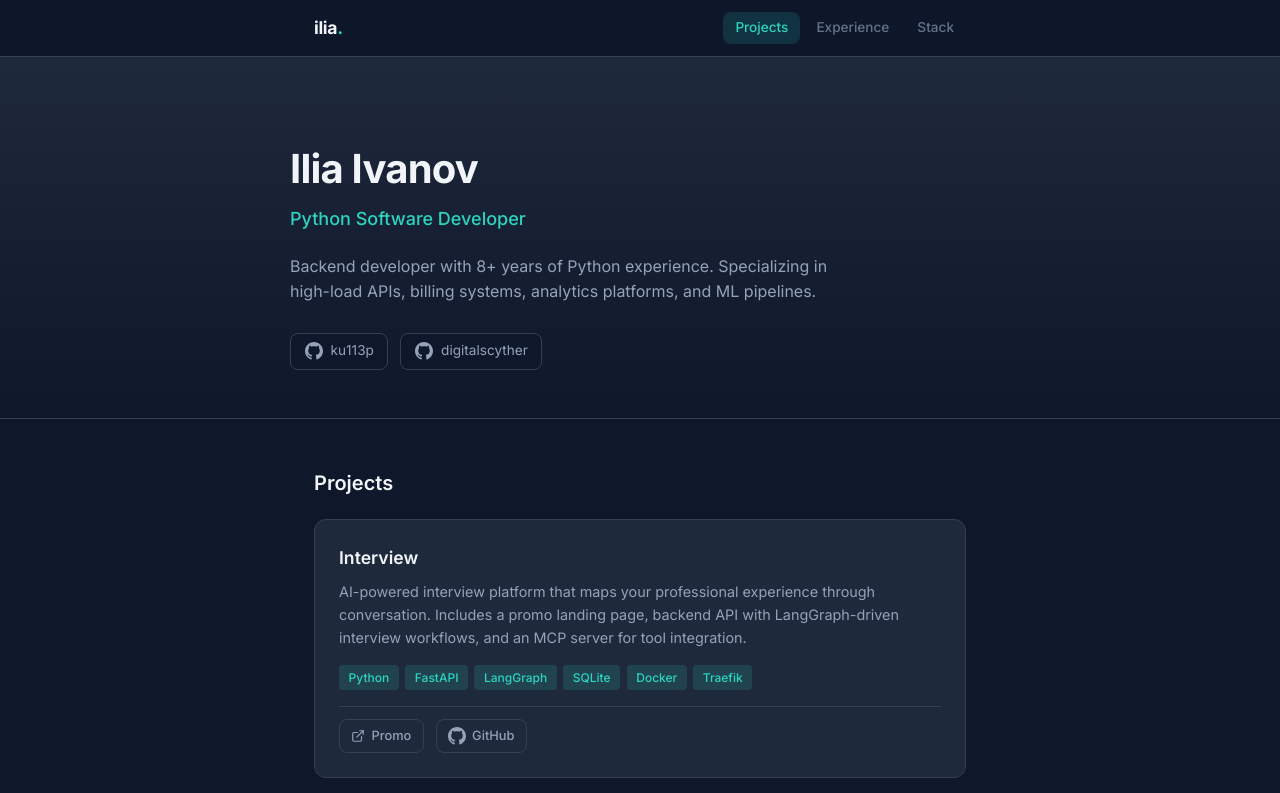
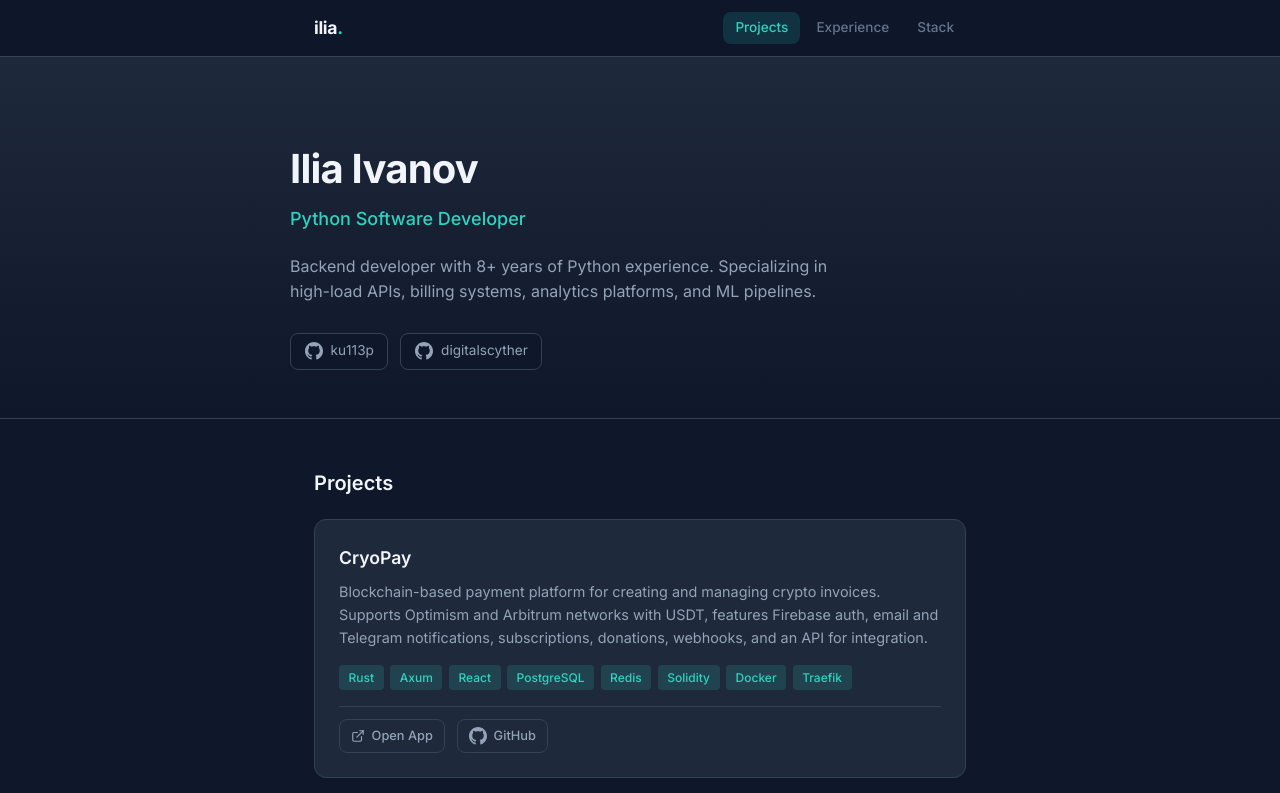
Before and after one commit to ku113p/infra, a React (Vite) app in the folder compose/landing/app/: page / in a window 1280 px wide. Shown: the top 793 px of the page. Built offline with nearby package versions, Linux system fonts and the light colour scheme.

Commit message:
feat: add CryoPay project to landing page

```diff
--- a/compose/landing/app/src/data/projects.js
+++ b/compose/landing/app/src/data/projects.js
@@ -1,4 +1,18 @@
 const projects = [
+  {
+    name: "CryoPay",
+    description:
+      "Blockchain-based payment platform for creating and managing crypto invoices. Supports Optimism and Arbitrum networks with USDT, features Firebase auth, email and Telegram notifications, subscriptions, donations, webhooks, and an API for integration.",
+    tech: ["Rust", "Axum", "React", "PostgreSQL", "Redis", "Solidity", "Docker", "Traefik"],
+    links: [
+      { label: "Open App", url: "https://pay.syncapp.tech" },
+      {
+        label: "GitHub",
+        url: "https://github.com/digitalscyther/cryo-pay",
+        icon: "github",
+      },
+    ],
+  },
   {
     name: "Interview",
     description:
```
